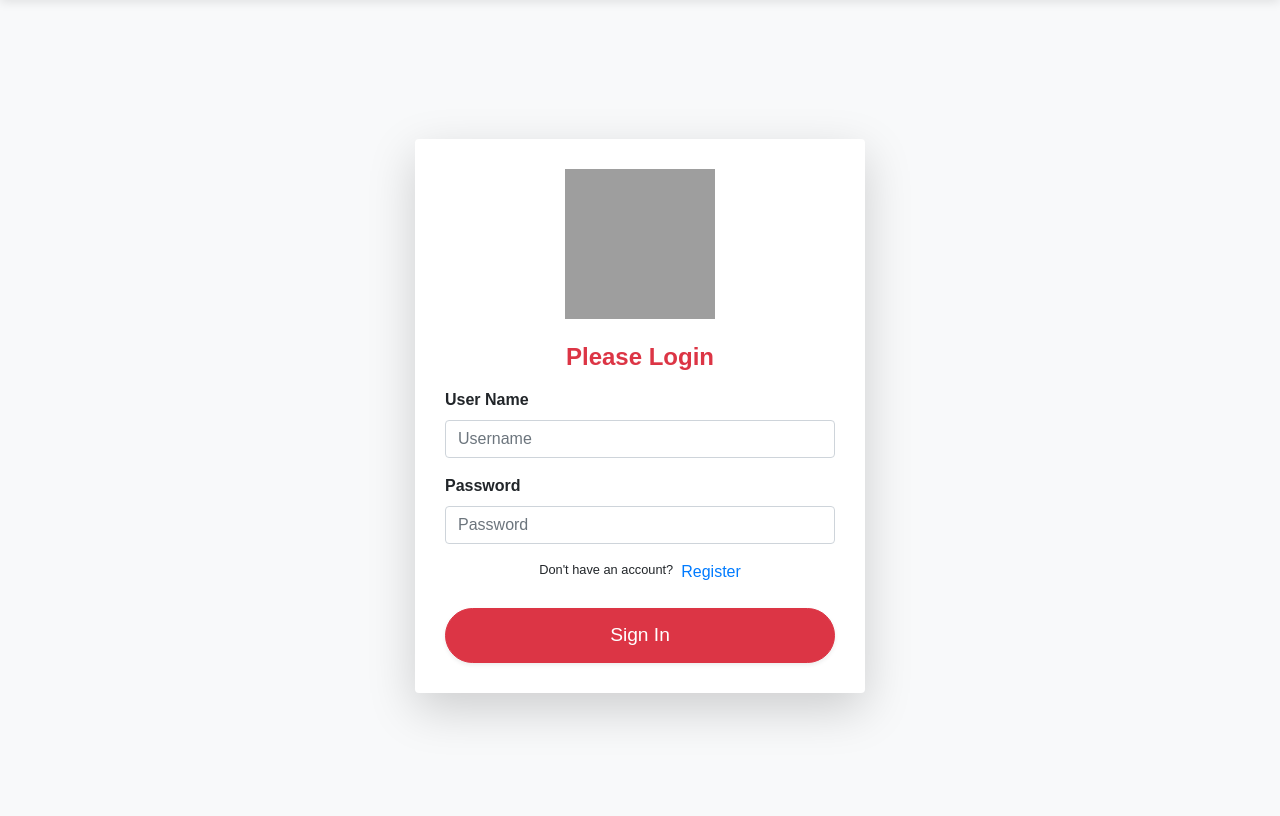
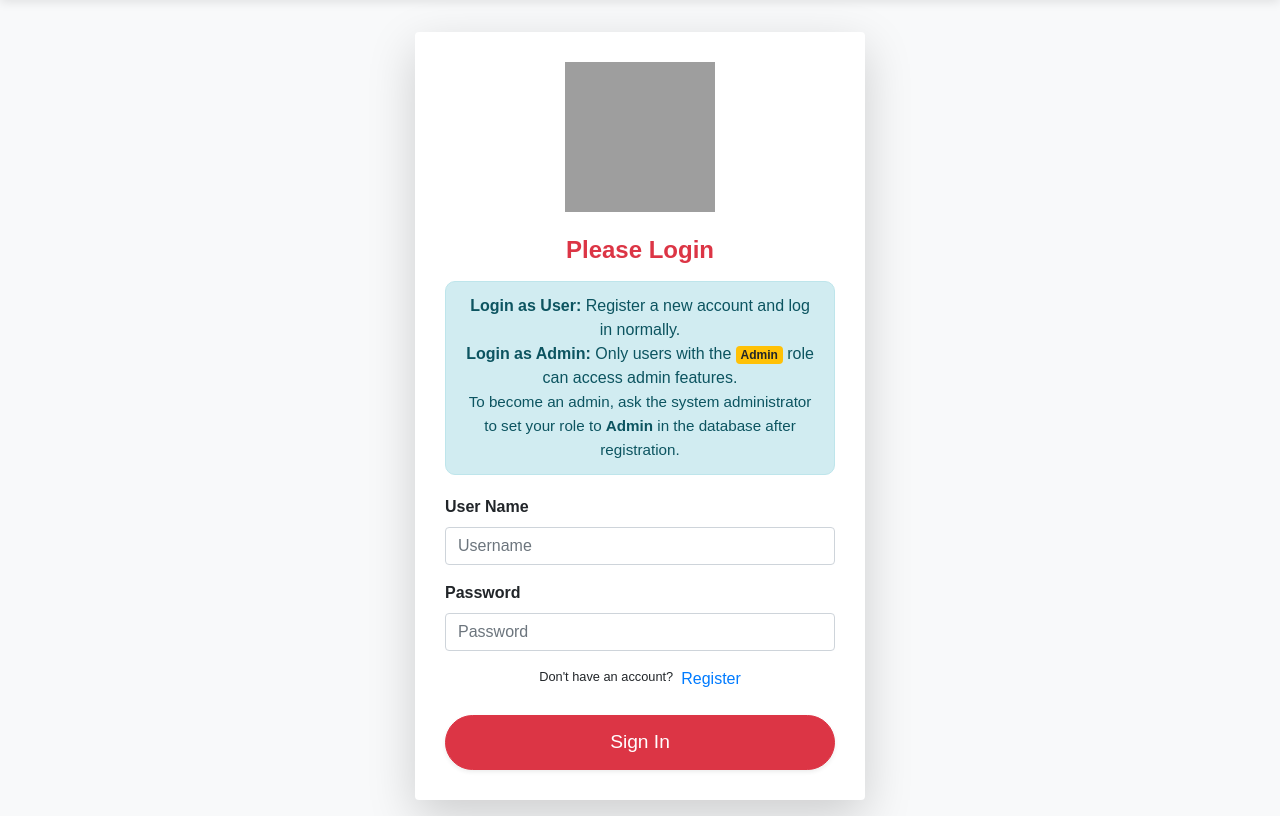
Before and after one commit to Kavi-Varsha/Blood-Bank-System, a Flask app: page /login in a window 1280 px wide. Shown: the part 62-878 px from the top of the page. Run offline with Flask 3, Linux system fonts and the light colour scheme; some libraries are stand-ins or nearby versions; grey boxes are pictures that could not be loaded.

Commit message:
Add admin role and approval workflow with RBAC and status management

```diff
--- a/blood/forms.py
+++ b/blood/forms.py
@@ -2,6 +2,7 @@ from flask_wtf import FlaskForm
 from wtforms import StringField, PasswordField, SubmitField, SelectField, IntegerField
 from wtforms.validators import Length, EqualTo, Email, ValidationError, DataRequired
 from blood.models import User
+from wtforms.validators import NumberRange
 
 class RegisterForm(FlaskForm):
     def validate_username(self, username_to_check):
@@ -26,7 +27,7 @@ class LoginForm(FlaskForm):
 
 class DonationForm(FlaskForm):
     name = StringField('Full Name', validators=[DataRequired(), Length(min=2, max=100)])
-    age = IntegerField('Age', validators=[DataRequired()])
+    age = IntegerField('Age',validators=[DataRequired(), NumberRange(min=18, max=65)])
     email = StringField('Email', validators=[DataRequired(), Email()])
     address = StringField('Address', validators=[DataRequired(), Length(min=5)])
     phone_number = StringField('Phone Number', validators=[DataRequired(), Length(min=10, max=15)])
--- a/blood/models.py
+++ b/blood/models.py
@@ -15,6 +15,7 @@ class User(db.Model, UserMixin):
     username = db.Column(db.String(30), nullable=False, unique=True)
     email_address = db.Column(db.String(50), nullable=False, unique=True)
     password_hash = db.Column(db.String(60), nullable=False)
+    role = db.Column(db.String(20), nullable=False, default="User")
     donations = db.relationship('Donation', backref='donor', lazy=True)
 
     @property
@@ -33,13 +34,15 @@ class Donation(db.Model):
     id = db.Column(db.Integer, primary_key=True)
     name = db.Column(db.String(100), nullable=False)
     age = db.Column(db.Integer, nullable=False)
-    email = db.Column(db.String(120), nullable=False)
     address = db.Column(db.Text, nullable=False)
     phone_number = db.Column(db.String(15), nullable=False)
+    email = db.Column(db.String(120), nullable=False)
     blood_group = db.Column(db.String(10), nullable=False)
     gender = db.Column(db.String(10), nullable=False)
     donation_date = db.Column(db.DateTime, nullable=False, default=datetime.utcnow)
     donor_id = db.Column(db.Integer, db.ForeignKey('user.id'), nullable=False)
+    status = db.Column(db.String(20), nullable=False, default="Pending")
+
 
     def __repr__(self):
         return f"<Donation {self.name} - {self.blood_group}>"
@@ -55,6 +58,7 @@ class PatientRequest(db.Model):
     hospital_name = db.Column(db.String(100), nullable=False)
     reason = db.Column(db.Text, nullable=False)
     request_date = db.Column(db.DateTime, nullable=False, default=datetime.utcnow)
+    status = db.Column(db.String(20), nullable=False, default="Open")
 
     def __repr__(self):
         return f"<PatientRequest {self.name} - {self.blood_group}>"
--- a/blood/routes.py
+++ b/blood/routes.py
@@ -3,13 +3,89 @@ from flask import render_template, redirect, url_for, flash, request
 from blood.models import User, Donation
 from blood.forms import RegisterForm, LoginForm, DonationForm
 from flask_login import login_user, logout_user, login_required, current_user
+from functools import wraps
+from flask import abort
+
+def admin_required(f):
+    @wraps(f)
+    def decorated_function(*args, **kwargs):
+        if not current_user.is_authenticated or current_user.role != "Admin":
+            abort(403)
+        return f(*args, **kwargs)
+    return decorated_function
 from datetime import datetime
 from blood.forms import PatientForm
+from datetime import timedelta
+from blood.models import PatientRequest
+
 
 @app.route('/')
 @app.route('/home')
 def home_page():
     return render_template('home.html')
+
+@app.route('/dashboard')
+@login_required
+def dashboard():
+    donations = Donation.query.filter_by(donor_id=current_user.id).all()
+    return render_template('dashboard.html', donations=donations)
+
+
+# Admin Dashboard Route
+@app.route('/admin/dashboard')
+@login_required
+@admin_required
+def admin_dashboard():
+    pending_donations = Donation.query.filter_by(status="Pending").all()
+    open_requests = PatientRequest.query.filter_by(status="Open").all()
+    return render_template(
+        'admin_dashboard.html',
+        donations=pending_donations,
+        requests=open_requests
+    )
+
+
+# Admin Actions
+@app.route('/admin/approve_donation/<int:donation_id>', methods=['POST'])
+@login_required
+@admin_required
+def approve_donation(donation_id):
+    donation = Donation.query.get_or_404(donation_id)
+    donation.status = "Approved"
+    db.session.commit()
+    flash("Donation approved.", "success")
+    return redirect(url_for('admin_dashboard'))
+
+@app.route('/admin/reject_donation/<int:donation_id>', methods=['POST'])
+@login_required
+@admin_required
+def reject_donation(donation_id):
+    donation = Donation.query.get_or_404(donation_id)
+    donation.status = "Rejected"
+    db.session.commit()
+    flash("Donation rejected.", "danger")
+    return redirect(url_for('admin_dashboard'))
+
+@app.route('/admin/fulfill_request/<int:request_id>', methods=['POST'])
+@login_required
+@admin_required
+def fulfill_request(request_id):
+    request_entry = PatientRequest.query.get_or_404(request_id)
+    request_entry.status = "Fulfilled"
+    db.session.commit()
+    flash("Request fulfilled.", "success")
+    return redirect(url_for('admin_dashboard'))
+
+@app.route('/admin/request/<int:request_id>/cancel', methods=['POST'])
+@login_required
+@admin_required
+def cancel_request(request_id):
+    req = PatientRequest.query.get_or_404(request_id)
+    req.status = "Canceled"
+    db.session.commit()
+    flash("Patient request canceled.", "warning")
+    return redirect(url_for('admin_dashboard'))
+
 
 @app.route('/register', methods=['GET', 'POST'])
 def register_page():
@@ -35,6 +111,19 @@ def register_page():
 def donation_page():
     form = DonationForm()
     if form.validate_on_submit():
+        # Add eligibility check
+        last_donation = Donation.query.filter_by(
+            donor_id=current_user.id
+        ).order_by(Donation.donation_date.desc()).first()
+
+        if last_donation:
+            days_since = (datetime.utcnow() - last_donation.donation_date).days
+            if days_since < 90:
+                flash(
+                    f"You are not eligible to donate yet. Please wait {90 - days_since} more days.",
+                    category="danger"
+                )
+                return redirect(url_for('donation_page'))
         donation = Donation(
             name=form.name.data,
             age=form.age.data,
@@ -56,16 +145,28 @@ def donation_page():
                 flash(f'There was an error with {field}: {err_msg}', category='danger')
     return render_template('donation.html', form=form)
 
+
 @app.route('/patient', methods=['GET', 'POST'])
+def patient_page():
+    form = PatientForm()
+    if form.validate_on_submit():
+        request_entry = PatientRequest(
+            name=form.name.data,
+            age=form.age.data,
+            email=form.email.data,
+            phone_number=form.phone_number.data,
+            blood_group=form.blood_group.data,
+            hospital_name=form.hospital_name.data,
+            reason=form.reason.data
+        )
+        db.session.add(request_entry)
+        db.session.commit()
 
-def patient_page():
-    form = PatientForm()  # ✅ create the form instance
-    if form.validate_on_submit():
-        # Process form data here if needed
-        flash("Form submitted successfully!", category='success')
+        flash("Blood request submitted successfully!", category='success')
         return redirect(url_for('home_page'))
 
-    return render_template('patient.html', form=form)  # ✅ pass form to template
+    return render_template('patient.html', form=form)
+
 
 @app.route('/login', methods=['GET', 'POST'])
 def login_page():
--- a/blood/templates/base.html
+++ b/blood/templates/base.html
@@ -133,6 +133,11 @@
             <li class="nav-item">
               <a class="nav-link">Welcome, {{ current_user.username }}</a>
             </li>
+            {% if current_user.role == 'Admin' %}
+            <li class="nav-item">
+              <a class="nav-link" href="{{ url_for('admin_dashboard') }}">Admin Dashboard</a>
+            </li>
+            {% endif %}
             <li class="nav-item">
               <a class="nav-link" href="{{ url_for('logout_page') }}">Logout</a>
             </li>
--- a/blood/templates/login.html
+++ b/blood/templates/login.html
@@ -12,7 +12,14 @@
                 <img src="https://coreldrawdesign.com/resources/previews/preview-blood-bank-logo-vector-banner-creative-design-for-free-in-cdr-file-1732190615.webp" alt="Blood Bank Logo" width="150" height="150">
             </div>
 
+
             <h3 class="h4 mb-3 font-weight-bold text-danger">Please Login</h3>
+
+            <div class="alert alert-info" style="font-size: 1rem;">
+                <b>Login as User:</b> Register a new account and log in normally.<br>
+                <b>Login as Admin:</b> Only users with the <span class="badge badge-warning">Admin</span> role can access admin features.<br>
+                <span style="font-size:0.95em;">To become an admin, ask the system administrator to set your role to <b>Admin</b> in the database after registration.</span>
+            </div>
 
             <form method="POST" class="form-signin">
                 {{ form.hidden_tag() }}
--- a/run.py
+++ b/run.py
@@ -1,3 +1,5 @@
-from blood import app
+from blood import app, db
 if __name__=="__main__":
+    with app.app_context():
+        db.create_all()
     app.run(debug=True)
```
Also changed, not shown: blood/templates/admin_dashboard.html (added, +66 -0 lines), requirements.txt (added, +20 -0 lines), instance/blood.db.
